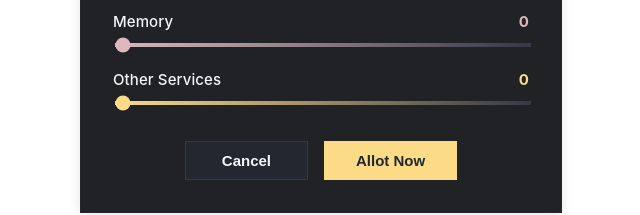
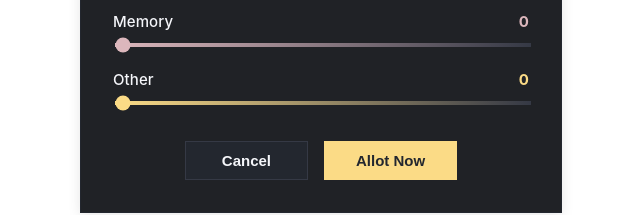
Before and after one commit to rugs07/budget-allocation, a React (Vite) app: page / in a window 1280 px wide. Shown: the part 337-552 px from the top of the page, without its empty margins (319-959 px from the left). Built offline with nearby package versions, Linux system fonts and the light colour scheme.

Commit message:
ResourceList Naming Updates

```diff
--- a/src/BudgetPopup.jsx
+++ b/src/BudgetPopup.jsx
@@ -4,7 +4,7 @@ const resourceList = [
   { key: "cpu", label: "CPU" },
   { key: "gpu", label: "GPU" },
   { key: "memory", label: "Memory" },
-  { key: "otherservices", label: "Other Services" },
+  { key: "other", label: "Other" },
 ];
 
 const setSliderBackground = () => {};
@@ -17,7 +17,7 @@ export default function BudgetPopup() {
     cpu: { value: 0, price: 0 },
     gpu: { value: 0, price: 0 },
     memory: { value: 0, price: 0 },
-    otherservices: { value: 0, price: 0 },
+    other: { value: 0, price: 0 },
   });
 
   useEffect(() => {
@@ -25,7 +25,7 @@ export default function BudgetPopup() {
       cpu: { value: 0, price: 0 },
       gpu: { value: 0, price: 0 },
       memory: { value: 0, price: 0 },
-      otherservices: { value: 0, price: 0 },
+      other: { value: 0, price: 0 },
     });
   }, [maxLimit]);
 
```
